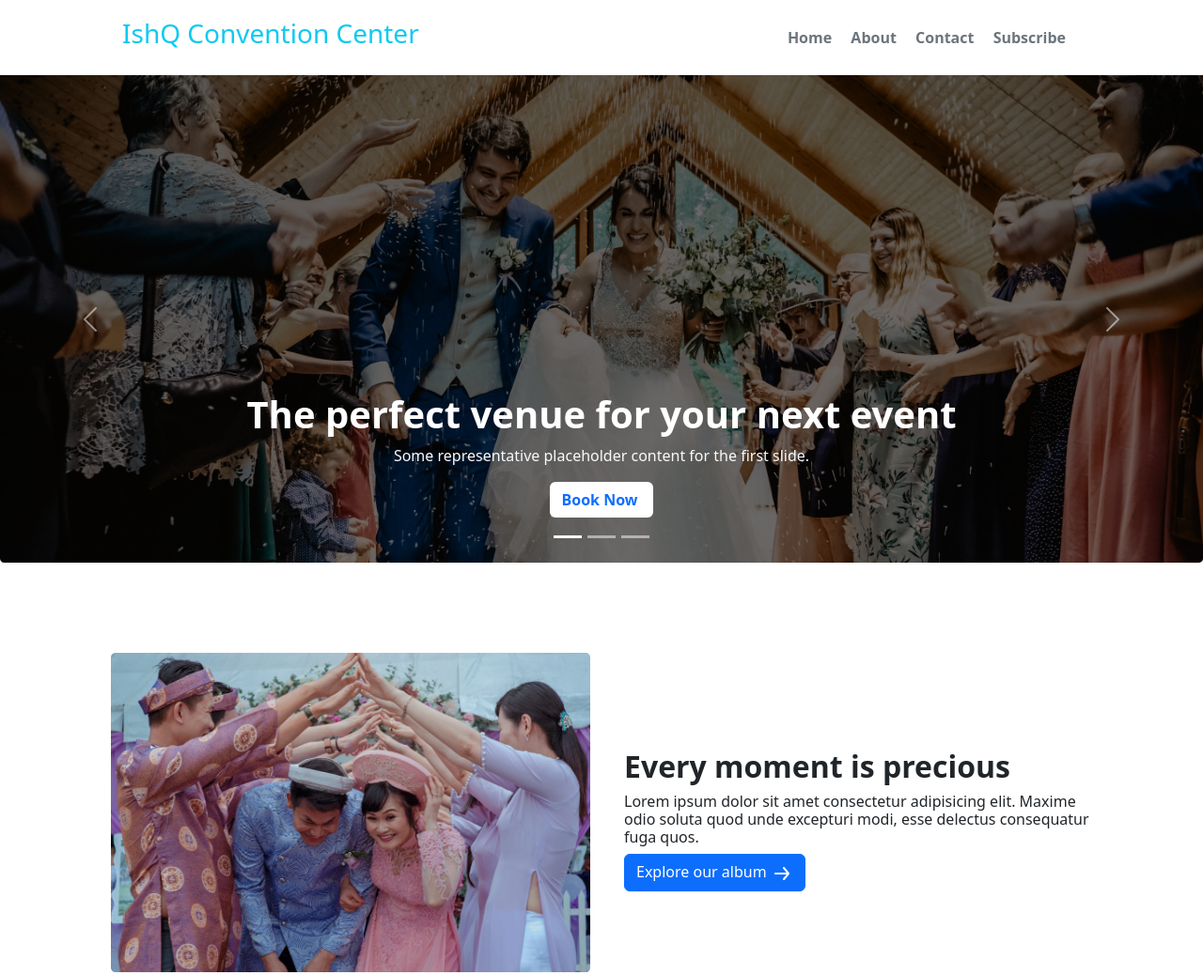
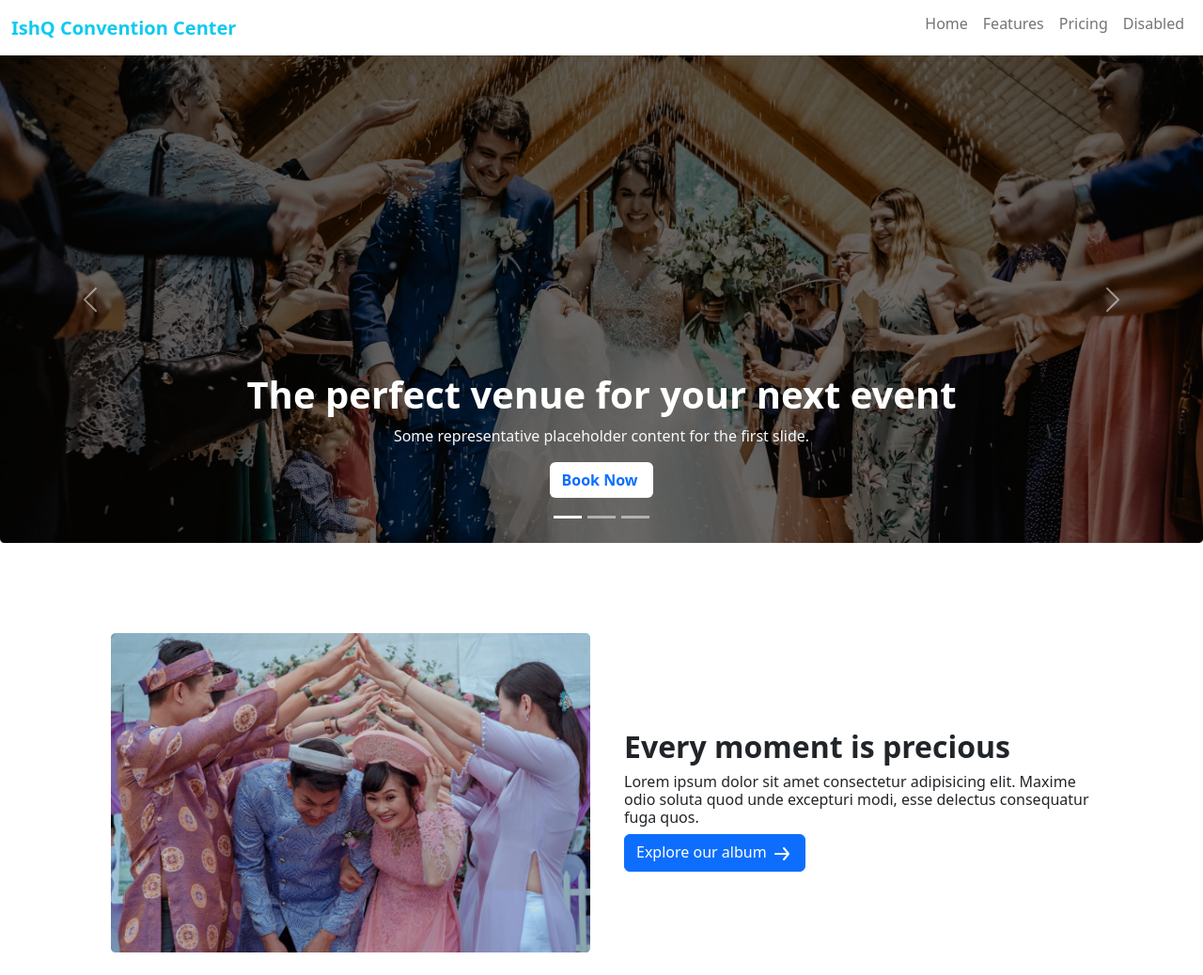
Before and after one commit to riazul78/practice-3, a plain HTML site: page index.html in a window 1280 px wide. Shown: the top 1038 px of the page at 94% size. Drawn offline with nearby package versions, Linux system fonts and the light colour scheme.

Commit message:
finished

```diff
--- a/index.html
+++ b/index.html
@@ -9,17 +9,22 @@
   </head>
   <body>
     <header>
-      <div class="container">
-        <nav class="navbar w-100" style="height:80px">
-            <h3 class="ms-5 text-info">IshQ Convention Center</h3>
-        <div class="me-5">
-            <a class="text-decoration-none pe-3 text-secondary fw-bolder h6" href="">Home</a>
-            <a class="text-decoration-none pe-3 text-secondary fw-bolder h6" href="">About</a>
-            <a class="text-decoration-none pe-3 text-secondary fw-bolder h6" href="">Contact</a>
-            <a class="text-decoration-none pe-3 text-secondary fw-bolder h6" href="">Subscribe</a>
+      <nav class="navbar navbar-expand-lg bg-white">
+        <div class="container-fluid">
+          <a class="navbar-brand text-info fw-bold" href="#">IshQ Convention Center</a>
+          <button class="navbar-toggler" type="button" data-bs-toggle="collapse" data-bs-target="#navbarNavAltMarkup" aria-controls="navbarNavAltMarkup" aria-expanded="false" aria-label="Toggle navigation">
+            <span class="navbar-toggler-icon"></span>
+          </button>
+          <div class="collapse navbar-collapse d-lg-flex justify-content-end" id="navbarNavAltMarkup">
+            <div class="navbar-nav">
+              <a class="nav-link h6" aria-current="page" href="#">Home</a>
+              <a class="nav-link h6" href="#">Features</a>
+              <a class="nav-link h6" href="#">Pricing</a>
+              <a class="nav-link h6" href="#">Disabled</a>
+            </div>
+          </div>
         </div>
-        </nav>
-        </div>
+      </nav>
         <section class="pb-5">
           <div id="carouselExampleCaptions" class="carousel slide" data-bs-ride="false">
               <div class="carousel-indicators">
@@ -68,7 +73,7 @@
 
     </header>
     <main>
-        <div class="container w-100 p-5">
+        <div class="container p-5">
           <div class="row d-flex align-items-center ">
             <div class="col-lg-6">
                 <img class="img-fluid" src="images/wedding.png" alt="">
@@ -100,11 +105,11 @@
             </div>
             </div>
         </div>
-      <div class="container-fluid pb-5 h-100" >
+      <div class="container pb-5 h-100" >
         <h2 class="fs-2 fw-bold text-center">Our package</h2>
         <div class="card-group">
           <div class="row pt-5 d-flex h-100 justify-content-evenly align-items-center">
-          <div class="card col-lg-2 col-sm-4 gap-sm-1 p-2">
+          <div class="card col-lg-2 col-sm-4 gap-sm-1 p-2 ">
                  <h2 class="fw-bold">$300</h2>
                  <h5 class="fw-bold">Wedding basic</h5>
                  <p class="text-muted">Lorem ipsum dolor sit amet consectetur</p>
```
